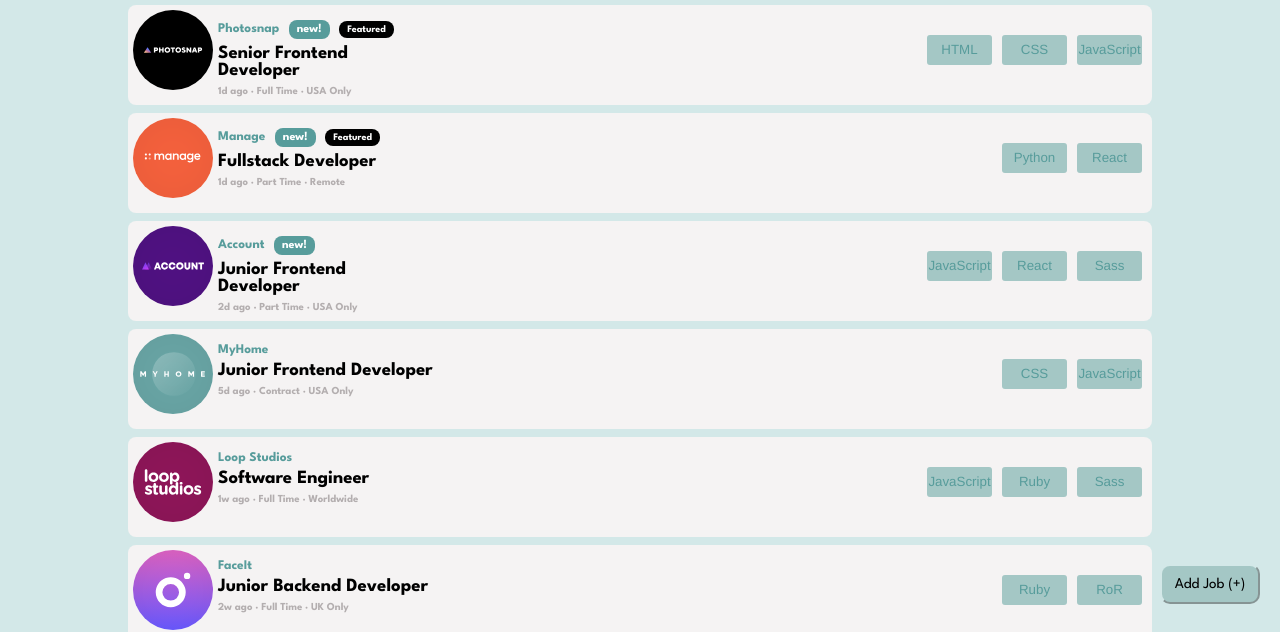
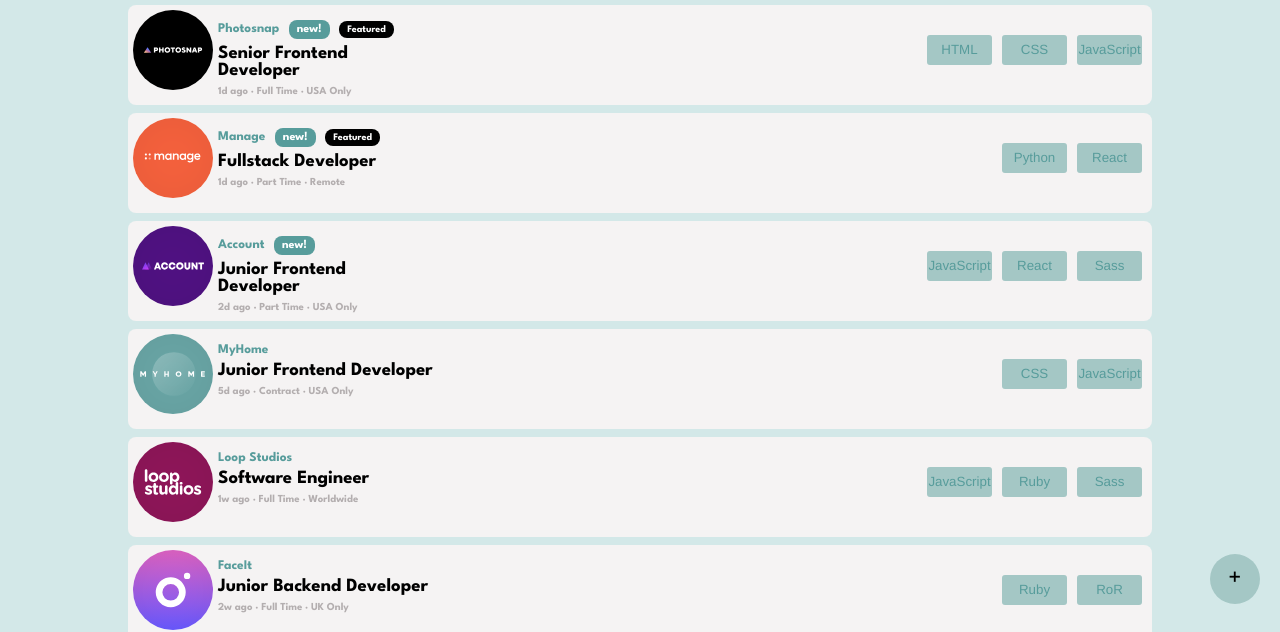
Before and after one commit to Mati-Shaikh/Web_Wngineering_Assignment_1, a plain HTML site: page index.html in a window 1280 px wide. Shown: the part 176-808 px from the top of the page. Drawn offline with nearby package versions, Linux system fonts and the light colour scheme.

Commit message:
Update index.html

```diff
--- a/index.html
+++ b/index.html
@@ -70,7 +70,7 @@
   <div class="job-listings"></div>
 
   <!-- Add Job button to show the modal -->
-  <button id="add-job-button" style="color: black; font-family: 'League Spartan', sans-serif; position: fixed; bottom: 20px; right: 20px;">Add Job (+)</button>
+  <button id="add-job-button" style="color: black; font-family: 'League Spartan', sans-serif; position: fixed; bottom: 20px; right: 20px; border-radius: 30px; height: 50px; width: 50px; background-color: none; font-size: 25px; border: none;">+</button>
 
 
   <!-- Modal for adding a new job -->
```
